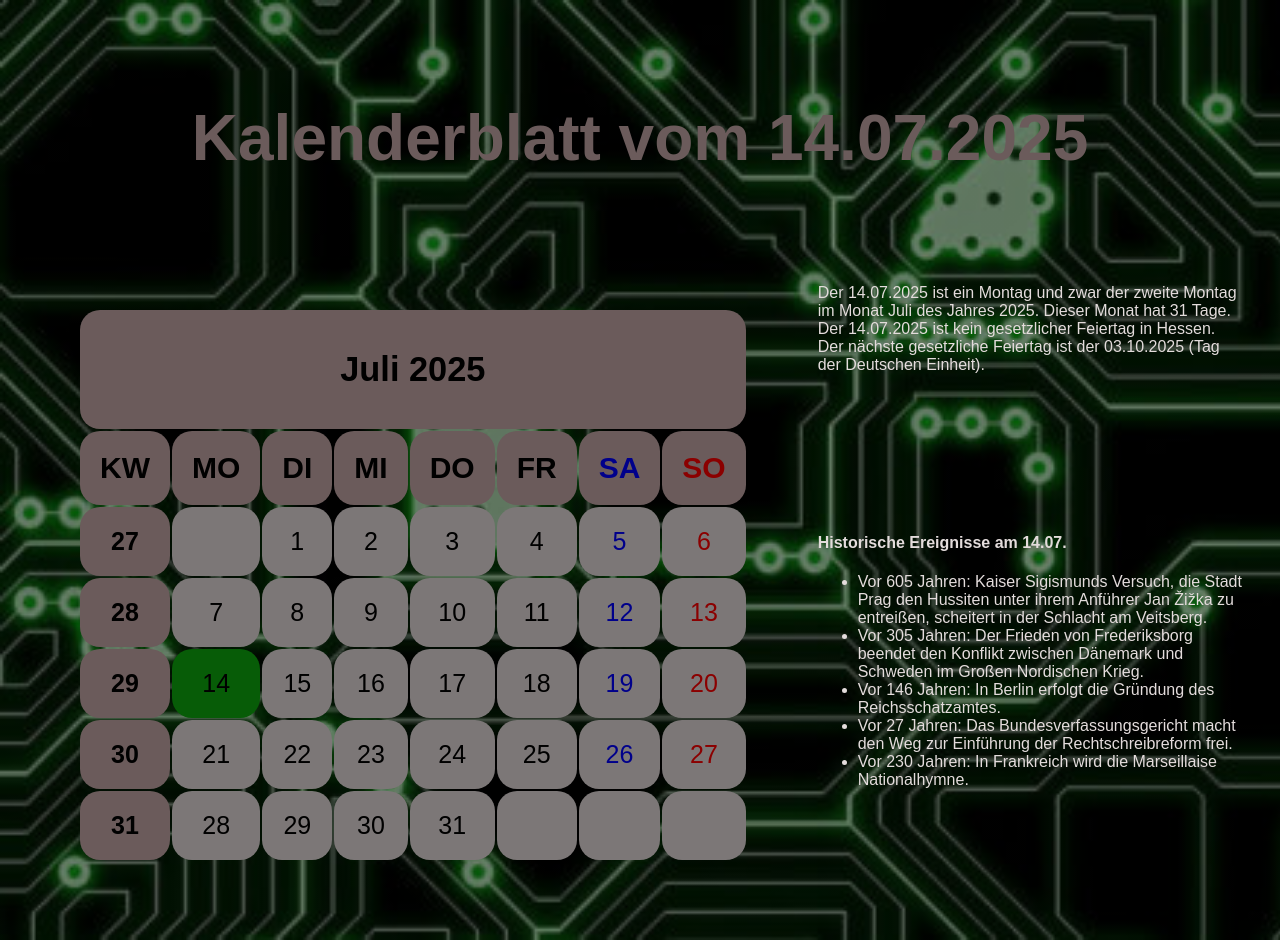
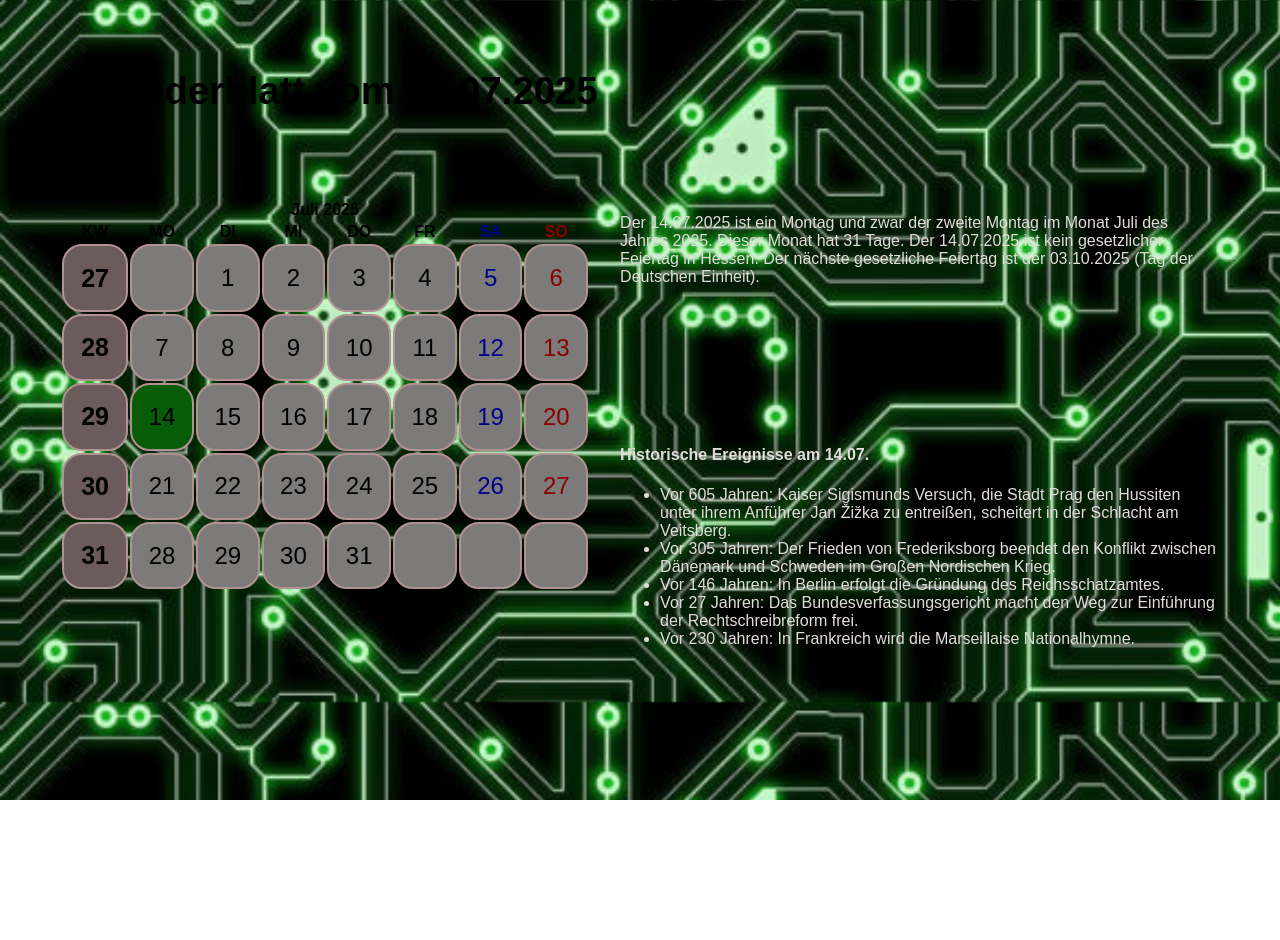
Before and after one commit to cdemy/html_kalender_css, a plain HTML site: page index.html in a window 1280 px wide. After the commit the page ends 800 px from the top, so only its background shows below. Drawn offline with Linux system fonts and the light colour scheme.

Commit message:
wird neu bearbeitet

```diff
--- a/style.css
+++ b/style.css
@@ -1,8 +1,12 @@
 body {
-    background-image: linear-gradient(rgba(0, 0, 0, 0.5), rgba(0,0,0,0.5)),
-                    url('IT.jpg');
+
+    margin-right: 30px;
+    margin-left: 30px;
+    background-image: url('IT.jpg');
     background-size: cover;
+
 }
+
 
 
 .container {
@@ -14,70 +18,72 @@ body {
     justify-content: center;
     gap: 30px;
     padding: 30px;
-
-    font-family: Arial, sans-serif;
+    font-family: Arial, Helvetica, sans-serif;
 
 }
 
+
 .header {
+
+
     grid-area: header;
-    font-size: 2rem;
-    justify-content: center;
-    text-align: center;
-    box-sizing: border-box;
-    padding: 20px;
-    color:  #6b5b5b;
-    font-weight: bold;
+    padding: 5px 0 30px 0;
+    font-size: 1.2rem;
+    border-radius: 20px;
+
 
     &:hover {
-        background-color: rgb(124, 119, 119);
-        border-radius: 30px;
+  background-color: rgb(124, 123, 121);
   }
 
 }
 
-#kalenderblatt {
-    grid-area: kalenderblatt
-    display: grid;
-    padding: 20px;
-}
 
 
-table, th, td {
 
 
-    padding: 20px;
-    text-align: center;
-    font-size: 25px;
-    cursor: pointer;
-    font-family: Arial, sans-serif;
-    border-radius: 20px;
 
-}
 
-#month {
-    padding: 40px;
-    font-size: 2cap;
+#kalenderblatt {
+    grid-area: kalenderblatt;
+    border: #6b5b5b;
+    border-radius:2cap
 
 }
 
 
-td:hover {
-    background-color:  #6b5b5b;
+
+
+
+
+#kalenderblatt td:hover {
+    background-color: rgb(65, 62, 62);
+}
+
+
+
+#th_monat {
+    height: 80px;
+    font-size: 1.8rem;
+    background-color: #6b5b5b;
 
 }
 
 
-th {
-    background-color:   #6b5b5b;
-    font-size: 30px;
+#Kalenderblatt table,
+td {
+    background: rgb(124, 123, 121);
+    text-align: center;
+    padding: 1cap;
+    border: 2px solid rgb(177, 146, 146);
+    border-radius: 20px;
+    cursor: pointer;
+    font-size: 1.5rem;
+
 }
 
 
-td {
-    background-color:rgb(124, 119, 119);
 
-}
 
 
 td:nth-child(1) {
@@ -124,4 +130,5 @@ td:nth-child(8){
 
 h4 {
     margin-top: 10rem;
+
   }
```
Lines whose indentation alone changed are shown as unchanged.
